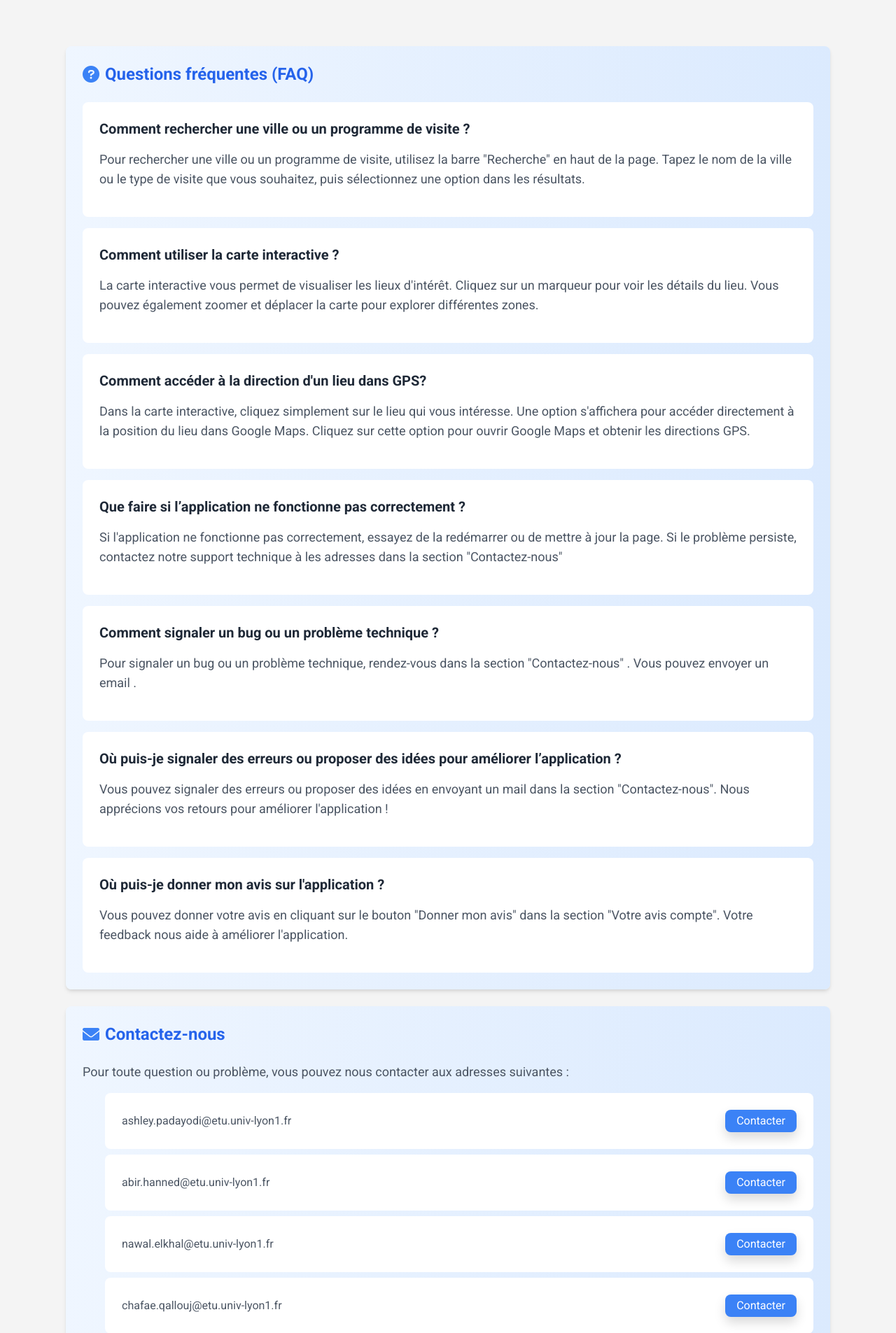
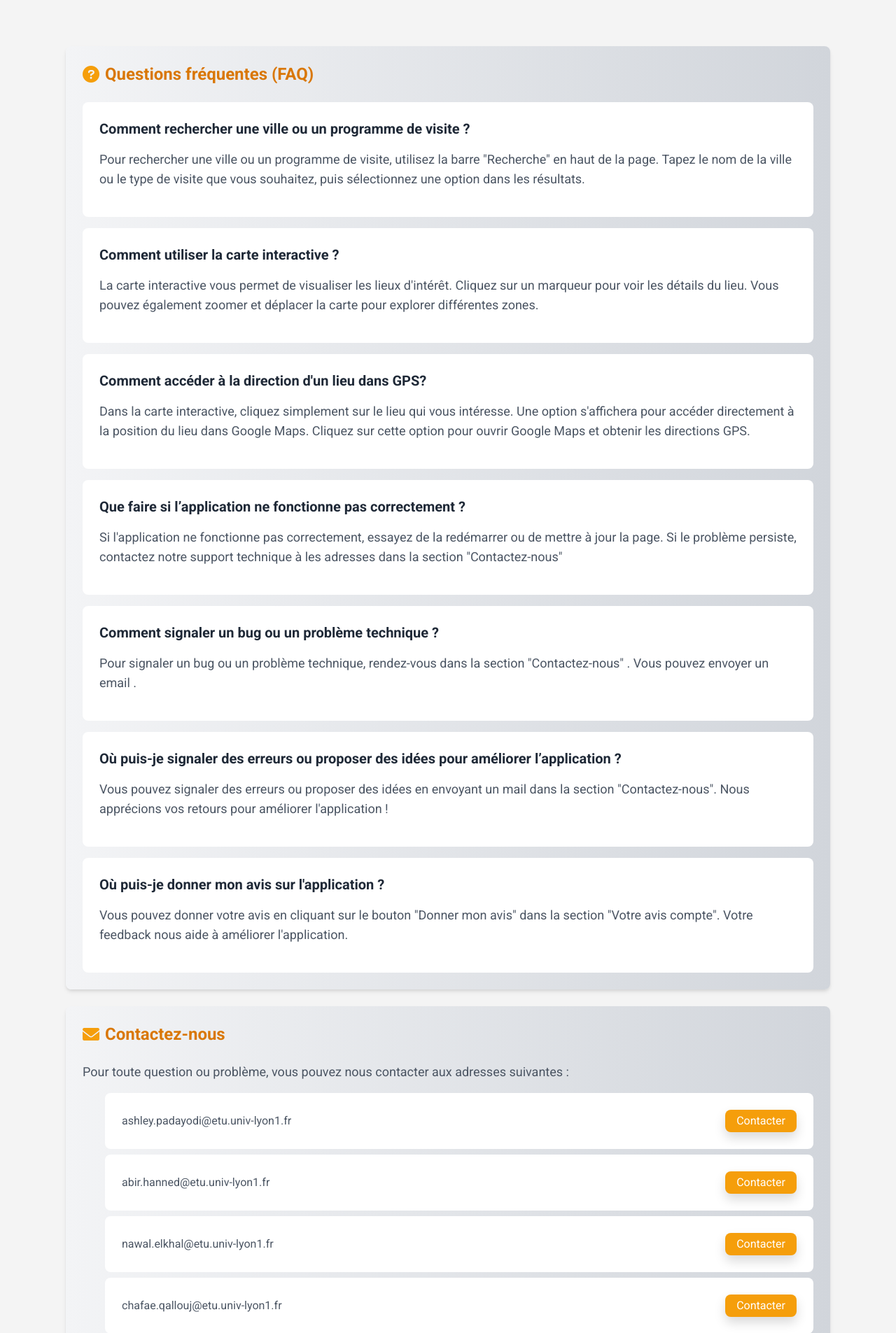
Before and after one commit to QALLOUJ/ANAC_APPLICATION, a PHP site: template templates/aide.html.twig in a window 1280 px wide. Shown: the part 44-1949 px from the top of the page at 70% size. Run offline with PHP 8.4, Linux system fonts and the light colour scheme; the template is opened without the code that fills it, so the values that code supplies are empty; some libraries are stand-ins or nearby versions.

Commit message:
style page avis

```diff
--- a/templates/aide.html.twig
+++ b/templates/aide.html.twig
@@ -26,16 +26,17 @@
 %}
 
 {% block content %}
+
 <div class="container mx-auto p-4">
     <!-- Titre de la page -->
-    <h1 class="text-4xl font-extrabold text-center text-blue-700 mb-4">{{ pageTitle }}</h1>
+    <h1 class="text-4xl font-extrabold text-center text-yellow-700 mb-4">{{ pageTitle }}</h1>
     <p class="text-lg text-center mb-8 text-gray-600">{{ pageDescription }}</p>
 
 
     <!-- Section FAQ -->
-    <div class="bg-gradient-to-r from-blue-50 to-blue-100 rounded-lg shadow-md p-6 mb-6">
-        <h2 class="text-2xl font-bold mb-4 text-blue-600 flex items-center">
-            <i class="fas fa-question-circle mr-2 text-blue-500"></i> Questions fréquentes (FAQ)
+    <div class="bg-gradient-to-r from-gray-100 to-gray-300 rounded-lg shadow-md p-6 mb-6">
+        <h2 class="text-2xl font-bold mb-4 text-yellow-600 flex items-center">
+            <i class="fas fa-question-circle mr-2 text-yellow-500"></i> Questions fréquentes (FAQ)
         </h2>
 
         <!-- Liste des questions avec réponses interactives -->
@@ -128,9 +129,9 @@
 
 
     <!-- Section Contact et support -->
-    <div class="bg-gradient-to-r from-blue-50 to-blue-100 rounded-lg shadow-md p-6 mb-6">
-        <h2 class="text-2xl font-bold mb-4 text-blue-600 flex items-center">
-            <i class="fas fa-envelope mr-2 text-blue-500"></i> Contactez-nous
+    <div class="bg-gradient-to-r from-gray-100 to-gray-300 rounded-lg shadow-md p-6 mb-6">
+        <h2 class="text-2xl font-bold mb-4 text-yellow-600 flex items-center">
+            <i class="fas fa-envelope mr-2 text-yellow-500"></i> Contactez-nous
         </h2>
         <div class="space-y-4">
             <p class="text-lg text-gray-600">Pour toute question ou problème, vous pouvez nous contacter aux adresses suivantes :</p>
@@ -138,7 +139,7 @@
                 <li class="flex items-center justify-between bg-white p-4 rounded-lg hover:shadow-lg transition duration-300">
                     <span>ashley.padayodi@etu.univ-lyon1.fr</span>
                     <a href="mailto:ashley.padayodi@etu.univ-lyon1.fr">
-                        <button class="bg-blue-500 text-white px-3 py-1 rounded-lg shadow hover:bg-blue-600 focus:outline-none focus:ring-2 focus:ring-blue-300">
+                        <button class="bg-yellow-500 text-white px-3 py-1 rounded-lg shadow hover:bg-yellow-600 focus:outline-none focus:ring-2 focus:ring-yellow-300">
                             Contacter
                         </button>
                     </a>
@@ -146,7 +147,7 @@
                 <li class="flex items-center justify-between bg-white p-4 rounded-lg hover:shadow-lg transition duration-300">
                     <span>abir.hanned@etu.univ-lyon1.fr</span>
                     <a href="mailto:abir.hanned@etu.univ-lyon1.fr">
-                        <button class="bg-blue-500 text-white px-3 py-1 rounded-lg shadow hover:bg-blue-600 focus:outline-none focus:ring-2 focus:ring-blue-300">
+                        <button class="bg-yellow-500 text-white px-3 py-1 rounded-lg shadow hover:bg-yellow-600 focus:outline-none focus:ring-2 focus:ring-yellow-300">
                             Contacter
                         </button>
                     </a>
@@ -154,7 +155,7 @@
                 <li class="flex items-center justify-between bg-white p-4 rounded-lg hover:shadow-lg transition duration-300">
                     <span>nawal.elkhal@etu.univ-lyon1.fr</span>
                     <a href="mailto:nawal.elkhal@etu.univ-lyon1.fr">
-                        <button class="bg-blue-500 text-white px-3 py-1 rounded-lg shadow hover:bg-blue-600 focus:outline-none focus:ring-2 focus:ring-blue-300">
+                        <button class="bg-yellow-500 text-white px-3 py-1 rounded-lg shadow hover:bg-yellow-600 focus:outline-none focus:ring-2 focus:ring-yellow-300">
                             Contacter
                         </button>
                     </a>
@@ -162,7 +163,7 @@
                 <li class="flex items-center justify-between bg-white p-4 rounded-lg hover:shadow-lg transition duration-300">
                     <span>chafae.qallouj@etu.univ-lyon1.fr</span>
                     <a href="mailto:chafae.qallouj@etu.univ-lyon1.fr">
-                        <button class="bg-blue-500 text-white px-3 py-1 rounded-lg shadow hover:bg-blue-600 focus:outline-none focus:ring-2 focus:ring-blue-300">
+                        <button class="bg-yellow-500 text-white px-3 py-1 rounded-lg shadow hover:bg-yellow-600 focus:outline-none focus:ring-2 focus:ring-yellow-300">
                             Contacter
                         </button>
                     </a>
@@ -172,16 +173,16 @@
     </div>
 
     <!-- Section Informations utiles -->
-    <div class="bg-gradient-to-r from-blue-50 to-blue-100 rounded-lg shadow-md p-6 mb-6">
-        <h2 class="text-2xl font-bold mb-4 text-blue-600 flex items-center">
-            <i class="fas fa-info-circle mr-2 text-blue-500"></i> Informations utiles
+    <div class="bg-gradient-to-r from-gray-100 to-gray-300 rounded-lg shadow-md p-6 mb-6">
+        <h2 class="text-2xl font-bold mb-4 text-yellow-600 flex items-center">
+            <i class="fas fa-info-circle mr-2 text-yellow-500"></i> Informations utiles
         </h2>
         <div class="space-y-4">
             {% for link in usefulLinks %}
                 <a href="{{ link.link }}" target="_blank" class="block bg-white p-4 rounded-lg hover:shadow-lg transition duration-300">
                     <div class="flex items-center">
                         <!-- Icône (optionnelle) -->
-                        <i class="{{ link.icon }} text-blue-500 text-2xl mr-4"></i>
+                        <i class="{{ link.icon }} text-yellow-500 text-2xl mr-4"></i>
                         <div>
                             <!-- Titre du lien -->
                             <h3 class="text-xl font-semibold text-gray-800">{{ link.text }}</h3>
@@ -197,14 +198,14 @@
     </div>
 
     <!-- Section Feedback -->
-    <div class="bg-gradient-to-r from-blue-50 to-blue-100 rounded-lg shadow-md p-6 mb-6">
-        <h2 class="text-2xl font-bold mb-4 text-blue-600 flex items-center">
-            <i class="fas fa-comment-alt mr-2 text-blue-500"></i> Votre avis compte
+    <div class="bg-gradient-to-r from-gray-100 to-gray-300 rounded-lg shadow-md p-6 mb-6">
+        <h2 class="text-2xl font-bold mb-4 text-yellow-600 flex items-center">
+            <i class="fas fa-comment-alt mr-2 text-yellow-500"></i> Votre avis compte
         </h2>
         <p class="text-lg text-gray-600 mb-4">Nous aimerions connaître votre avis pour améliorer l'application.</p>
         <div class="space-y-4">
             <!-- Lien vers la page avis.php -->
-            <a href="avis.php" class="block bg-blue-500 text-white text-lg font-semibold px-6 py-3 rounded-lg shadow hover:bg-blue-600 transition duration-300 text-center">
+            <a href="avis.php" class="block bg-yellow-500 text-white text-lg font-semibold px-6 py-3 rounded-lg shadow hover:bg-yellow-600 transition duration-300 text-center">
                 Donner mon avis
             </a>
         </div>
```
Also changed, not shown: templates/donnerAvisRestaurants.html.twig (+7 -0 lines).
